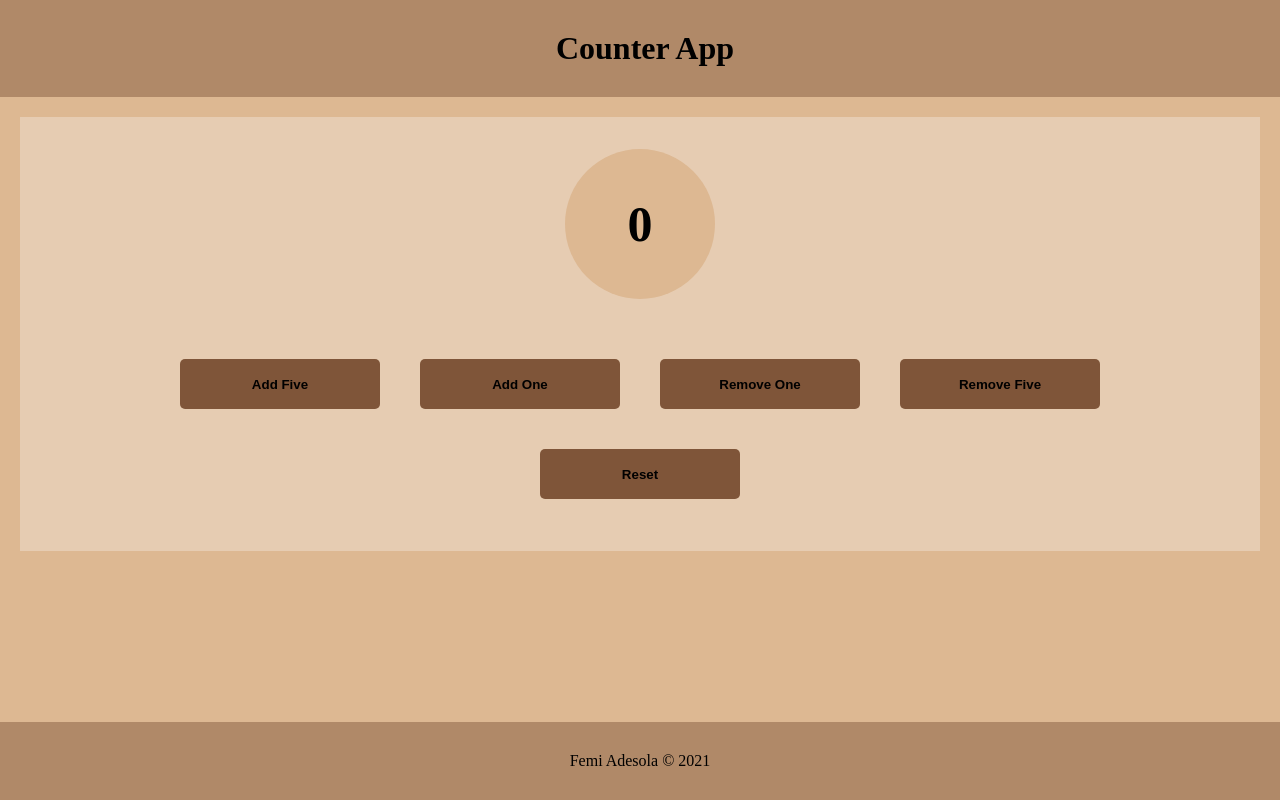
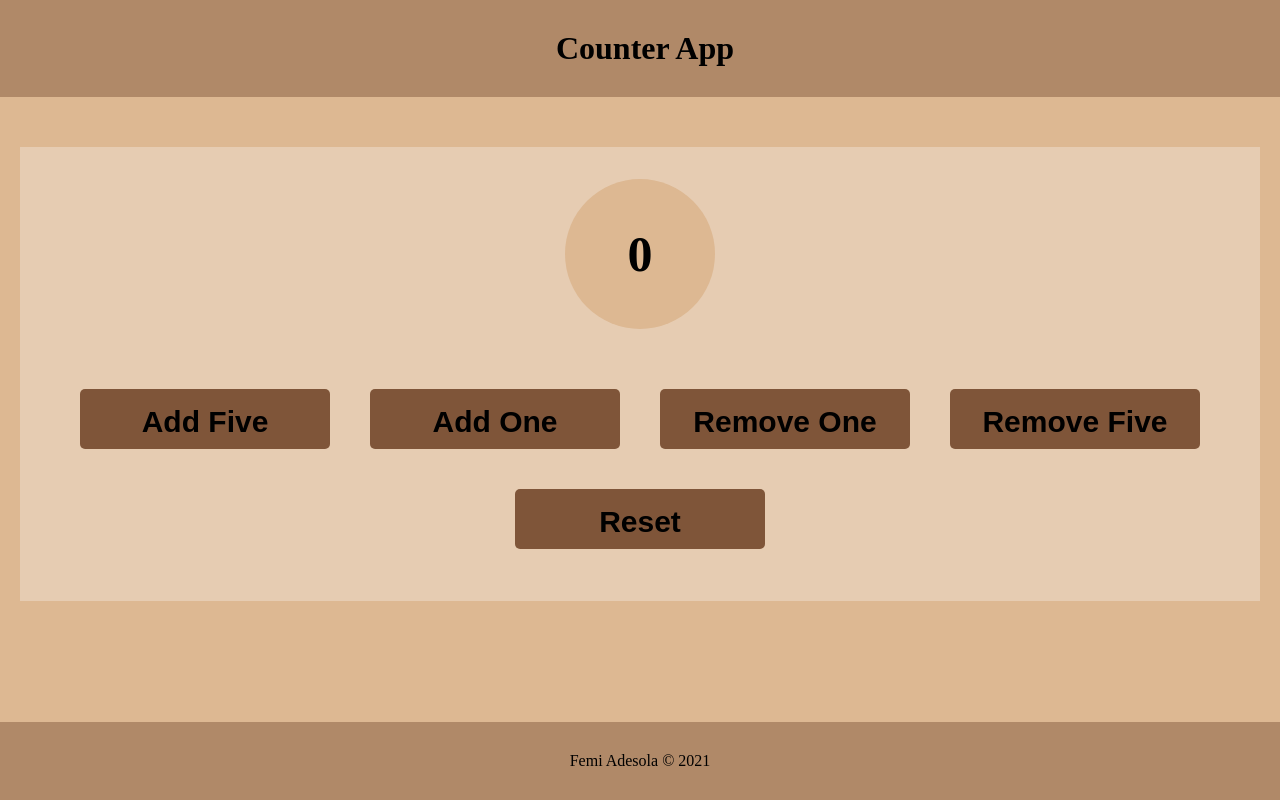
Before and after one commit to React21S/Counter-App, a React (Create React App) app: page / in a window 1280 px wide. Built offline with nearby package versions, Linux system fonts and the light colour scheme.

Commit message:
changes in CSS

```diff
--- a/src/App.css
+++ b/src/App.css
@@ -122,12 +122,13 @@ h1{
 }
 
 main{
-  margin: 20px;
   background-color:var(--br-2);
   display: block;
   justify-content: center;
   text-align: center;
   padding: 2rem 2rem;
+  margin: 20px;
+  margin-top: 50px;
 }
 
 .circle{
@@ -145,8 +146,8 @@ main{
 }
 
 button{
-  width: 200px;
-  height: 50px;
+  width: 250px;
+  height: 60px;
   margin: 20px;
   background-color: var(--br-5);
   color: var(--black);
@@ -154,7 +155,10 @@ button{
   border-radius: 5px;
   padding: 1rem;
   cursor: pointer;
+  font-size: 30px;
   font-weight: 700;
+  justify-content: center;
+  text-align: center;
 }
 
 
```
